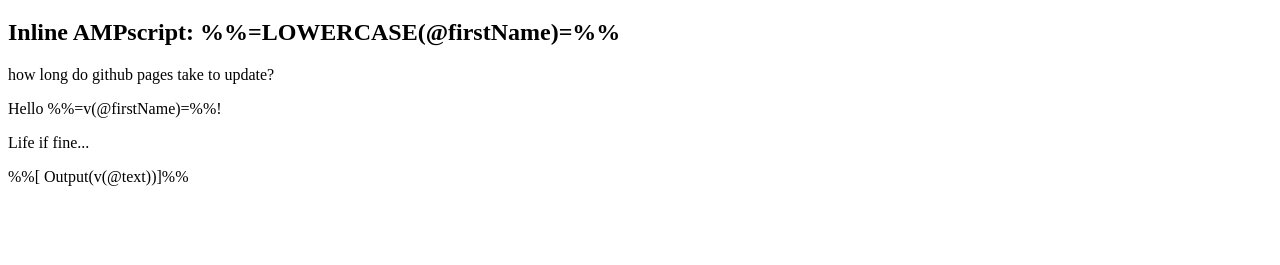
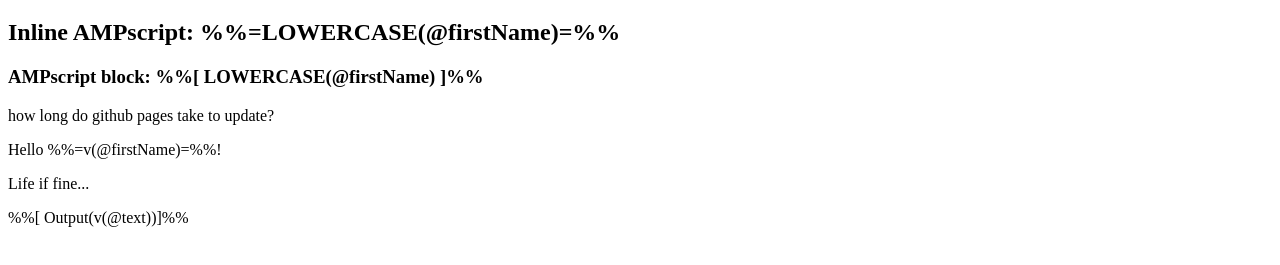
Before and after one commit to gail-parsloe/gail-parsloe.github.io, a plain HTML site: page index.html in a window 1280 px wide. Shown: the part 87-352 px from the top of the page. Drawn offline with Linux system fonts and the light colour scheme.

Commit message:
ampscript block example

```diff
--- a/index.html
+++ b/index.html
@@ -23,6 +23,7 @@ endif
   <div class="container">
     <h1 class="title">Hello World! .</h1>
     <h2>Inline AMPscript: %%=LOWERCASE(@firstName)=%%</h2>
+    <h3>AMPscript block: %%[ LOWERCASE(@firstName) ]%%</h3>
     <p> how long do github pages take to update?</p>
     <p>Hello %%=v(@firstName)=%%!<p>
         <p>Life if fine...</p>
```
